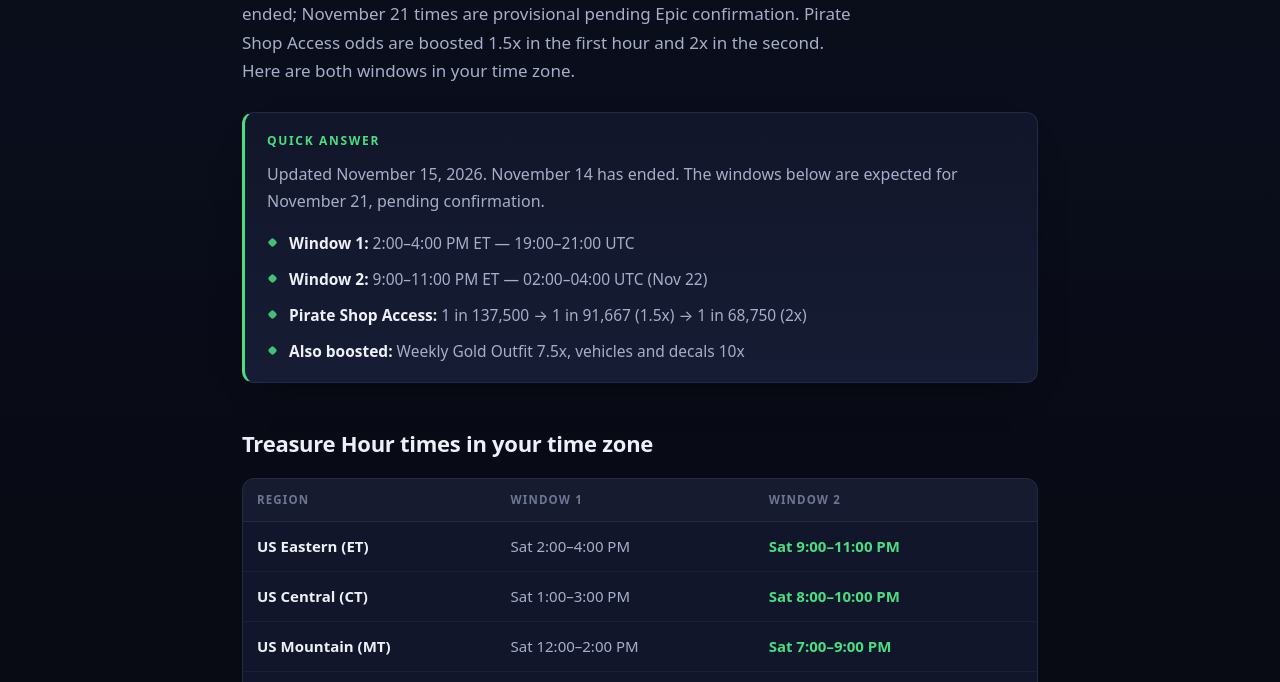
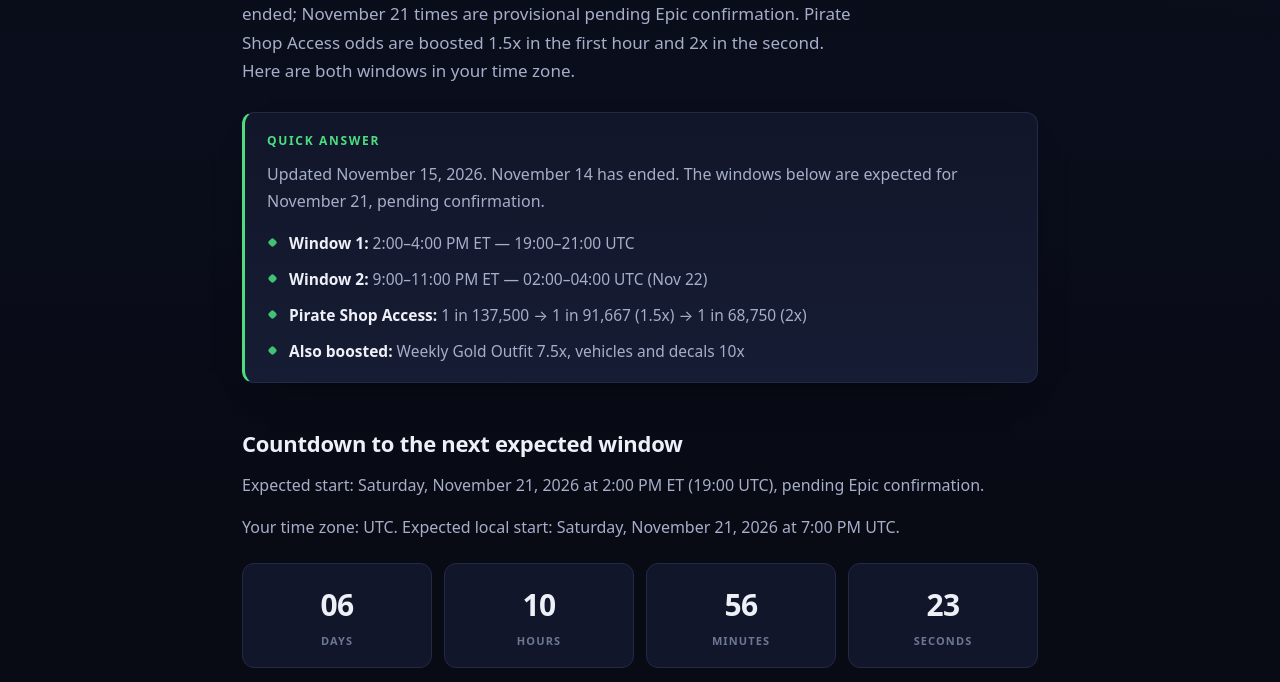
Before and after one commit to xushuping42-pixel/fortniteodds, a plain HTML site: page fortnite-treasure-hour/index.html in a window 1280 px wide. Shown: the part 270-952 px from the top of the page. Drawn offline with Linux system fonts and the light colour scheme.

Commit message:
Initialize remaining token days and add Treasure Hour countdown

```diff
--- a/fortnite-treasure-hour/index.html
+++ b/fortnite-treasure-hour/index.html
@@ -280,6 +280,19 @@ header nav a.on{color:var(--accent);font-weight:600}
 </ul>
 </div>
 
+<section aria-labelledby="countdown-heading" id="treasure-countdown" hidden>
+<h2 id="countdown-heading">Countdown to the next expected window</h2>
+<p>Expected start: Saturday, November 21, 2026 at 2:00 PM ET (19:00 UTC), pending Epic confirmation.</p>
+<p id="visitor-timezone"></p>
+<div class="countdown" role="timer" aria-label="Time until the expected Treasure Hour">
+  <div class="countdown-unit"><b id="countdown-days">00</b><span>Days</span></div>
+  <div class="countdown-unit"><b id="countdown-hours">00</b><span>Hours</span></div>
+  <div class="countdown-unit"><b id="countdown-minutes">00</b><span>Minutes</span></div>
+  <div class="countdown-unit"><b id="countdown-seconds">00</b><span>Seconds</span></div>
+</div>
+<p id="countdown-status" role="status"></p>
+</section>
+
 <h2>Treasure Hour times in your time zone</h2>
 <table>
 <thead><tr><th>Region</th><th>Window 1</th><th>Window 2</th></tr></thead>
@@ -353,5 +366,34 @@ header nav a.on{color:var(--accent);font-weight:600}
 </footer>
 
 </div>
+<script>
+(function(){
+  var target = Date.parse('2026-11-21T14:00:00-05:00');
+  var end = target + 2 * 60 * 60 * 1000;
+  var zone = Intl.DateTimeFormat().resolvedOptions().timeZone;
+  var localStart = new Intl.DateTimeFormat(undefined, {
+    timeZone: zone, weekday: 'long', year: 'numeric', month: 'long',
+    day: 'numeric', hour: 'numeric', minute: '2-digit', timeZoneName: 'short'
+  }).format(new Date(target));
+  document.getElementById('visitor-timezone').textContent =
+    'Your time zone: ' + zone + '. Expected local start: ' + localStart + '.';
+  function tick(){
+    var now = Date.now();
+    var seconds = Math.max(0, Math.ceil((target - now) / 1000));
+    var values = [Math.floor(seconds / 86400), Math.floor(seconds / 3600) % 24,
+      Math.floor(seconds / 60) % 60, seconds % 60];
+    ['days','hours','minutes','seconds'].forEach(function(unit, i){
+      document.getElementById('countdown-' + unit).textContent = String(values[i]).padStart(2, '0');
+    });
+    document.getElementById('countdown-status').textContent = now < target
+      ? 'Counting down to the expected November 21 window; pending Epic confirmation.'
+      : now < end ? 'The expected window has started. Check Fortnite for live confirmation.'
+      : 'This expected window has ended. Check the schedule for later sessions.';
+  }
+  tick();
+  document.getElementById('treasure-countdown').hidden = false;
+  setInterval(tick, 1000);
+})();
+</script>
 </body>
 </html>
```
Also changed, not shown: fortnite-token-chance/index.html (+8 -2 lines).
